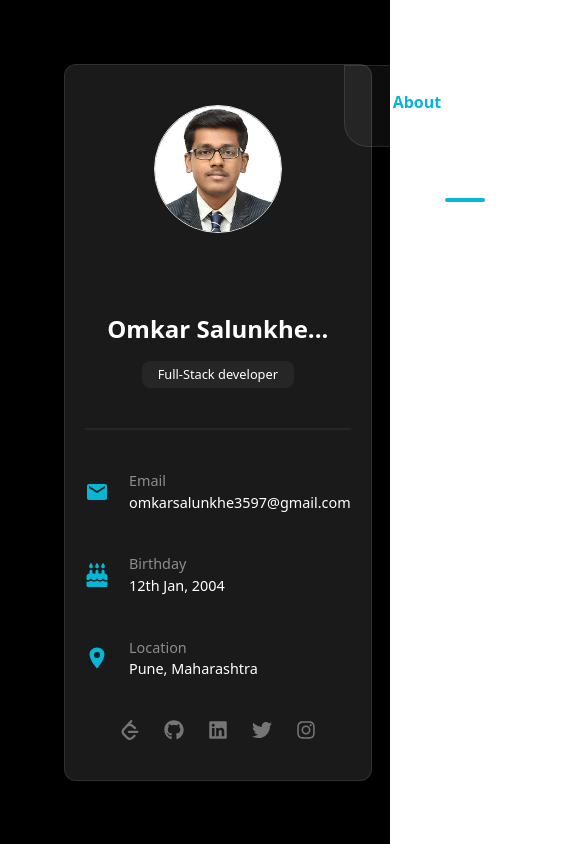
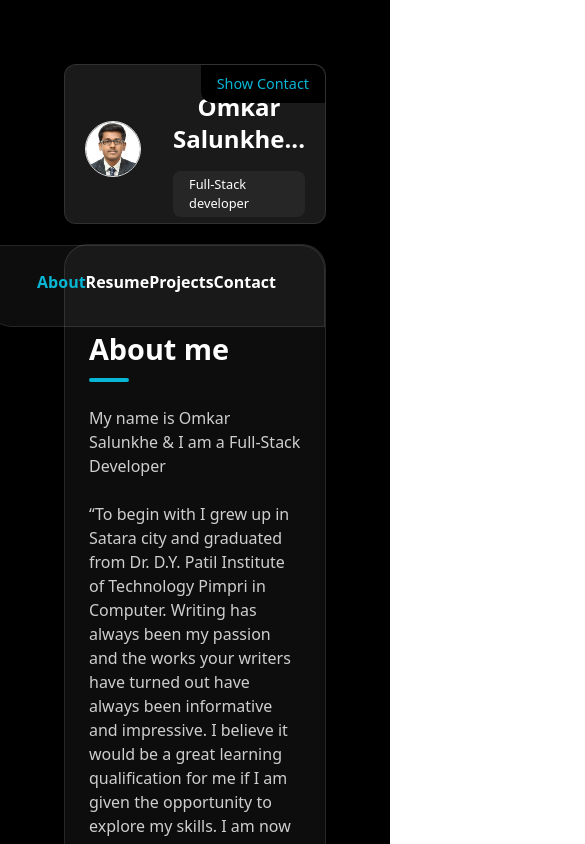
Before and after one commit to Omkar1201/Portfolio, a React (Create React App) app: page / in a window 390 px wide. Shown: the top 844 px of the page, 585 px wide, since content can reach past the window. Built offline with nearby package versions, Linux system fonts and the light colour scheme.

Commit message:
add Me.css file and some resoponsivness for tablet

```diff
--- a/src/App.css
+++ b/src/App.css
@@ -1,5 +1,11 @@
-::selection{
+::selection {
     /* background-color: #06b6d4; */
     background-color: #22d3ee;
     color: black;
 }
+
+@media (max-width: 1244px) {
+    .App{
+        display: block;
+    }
+}
--- a/src/App.js
+++ b/src/App.js
@@ -5,11 +5,8 @@ import Home from "./components/Home";
 function App() {
 	return (
 		<div className="App flex gap-12 bg-black p-16">
-
 			<Me />
 			<Home/>
-
-
 
 		</div>
 	);
--- /dev/null
+++ b/src/components/About.css
@@ -0,0 +1,3 @@
+@media (min-width: 1244px) {
+
+}
--- a/src/components/About.jsx
+++ b/src/components/About.jsx
@@ -36,7 +36,7 @@ const About = () => {
 				My Works
 			</motion.h2>
 
-			<div className='flex flex-wrap justify-center gap-8'>
+			<div className='flex flex-wrap justify-center gap-6'>
 				<motion.div
 					initial={{ opacity: 0, scale: 0.9 }}
 					animate={{ opacity: 1, scale: 1 }}
--- /dev/null
+++ b/src/components/Me.css
@@ -0,0 +1,28 @@
+@media (max-width: 1244px) {
+    .upperme {
+        width: 100%;
+        padding-top: 1rem;
+    }
+    .contact{
+        flex-direction: row;
+    }
+    .changemargin{
+        margin-top: 10px;
+    }
+    .profiledirection{
+        flex-direction: row;
+        justify-items: flex-start;
+        gap: 2rem;
+    }
+    .profilebtn{
+        display: block;
+    }
+    .upperme.expanded {
+        max-height: 50rem; /* Adjust this value based on your content's height */
+    }
+    .upperme {
+        overflow: hidden;
+        transition: max-height 0.5s ease;
+        max-height: 10rem; /* Initial max-height */
+    }
+}
--- a/src/components/Me.jsx
+++ b/src/components/Me.jsx
@@ -1,54 +1,63 @@
-import React from 'react'
-import myphoto from '../images/myphoto.jpg'
+import React, { useState } from 'react';
+import myphoto from '../images/myphoto.jpg';
 import { FaTwitter, FaGithub, FaInstagram, FaLinkedin } from 'react-icons/fa';
 import { SiLeetcode } from "react-icons/si";
 import { MdEmail } from "react-icons/md";
 import { FaCakeCandles } from "react-icons/fa6";
 import { IoLocationSharp } from "react-icons/io5";
+import './Me.css';
+
 export default function Me() {
+    const [isExpanded, setIsExpanded] = useState(false);
+
+    const toggleExpand = () => {
+        setIsExpanded(!isExpanded);
+    };
+
     return (
-        <div className='py-10 px-5  h-fit w-[23rem] border border-opacity-10 flex flex-col items-center bg-opacity-10 bg-white rounded-xl border-white'>
-            <div className=' '>
-                <img alt='Profile' src={myphoto} className=' w-[8rem] border border-opacity-10 rounded-full' />
+        <div className={`relative upperme py-10 mb-5 px-5 h-fit w-[23rem] border border-opacity-10 flex flex-col items-center bg-opacity-10 bg-white rounded-xl border-white ${isExpanded ? 'expanded' : 'collapsed'}`}>
+            <div className='flex w-full profiledirection flex-col items-center'>
+                <div className=''>
+                    <img alt='Profile' src={myphoto} className='w-[8rem] border border-opacity-10 rounded-full' />
                 </div>
-            <div className='mt-20'>
+                <div className='mt-20 changemargin'>
                     <h2 className='text-white text-2xl text-center font-semibold'>
                         Omkar Salunkhe...
                     </h2>
-            </div>
                     <div className='mt-4 text-[0.8rem] font-thin text-white px-4 py-1 rounded-lg w-fit bg-white bg-opacity-5'>
                         Full-Stack developer
                     </div>
+                </div>
+            </div>
             <div className='border m-10 w-full border-white border-opacity-5 '></div>
-
-            <div className='text-white flex flex-col gap-10'>
+            <div className='contact text-white flex flex-col gap-10'>
                 <div className='flex items-center gap-5'>
-                    <div className='text-cyan-500'><MdEmail size={24}/></div>
-                    <div className='text-[0.9rem] '>
-                        <div className=' text-opacity-50 text-white'>Email</div>
-                        <div className='  font-thin text-white'>omkarsalunkhe3597@gmail.com</div>
+                    <div className='text-cyan-500'><MdEmail size={24} /></div>
+                    <div className='text-[0.9rem]'>
+                        <div className='text-opacity-50 text-white'>Email</div>
+                        <div className='font-thin text-white'>omkarsalunkhe3597@gmail.com</div>
                     </div>
                 </div>
                 <div className='flex gap-5 items-center'>
-                    <div className=' text-cyan-500 to-black'><FaCakeCandles className='' size={24}/></div>
+                    <div className='text-cyan-500'><FaCakeCandles size={24} /></div>
                     <div className='text-[0.9rem]'>
-                        <div className=' text-opacity-50 text-white'>Birthday</div>
-                        <div className='  font-thin text-white'>12th Jan, 2004</div>
+                        <div className='text-opacity-50 text-white'>Birthday</div>
+                        <div className='font-thin text-white'>12th Jan, 2004</div>
                     </div>
                 </div>
                 <div className='flex gap-5 items-center'>
-                    <div className='text-cyan-500'><IoLocationSharp size={24}/></div>
+                    <div className='text-cyan-500'><IoLocationSharp size={24} /></div>
                     <div className='text-[0.9rem]'>
-                        <div className=' text-opacity-50 text-white'>Location</div>
-                        <div className='  font-thin text-white'>Pune, Maharashtra</div>
+                        <div className='text-opacity-50 text-white'>Location</div>
+                        <div className='font-thin text-white'>Pune, Maharashtra</div>
                     </div>
                 </div>
             </div>
             <div className="flex space-x-4 flex-wrap gap-2 mt-10 justify-center">
-                <a href='https://leetcode.com/omkarsalunkhe3597/' target='_blank' rel="noreferrer" className=" text-white text-opacity-40 duration-[0.5s] transition-all hover:text-cyan-500">
+                <a href='https://leetcode.com/omkarsalunkhe3597/' target='_blank' rel="noreferrer" className="text-white text-opacity-40 duration-[0.5s] transition-all hover:text-cyan-500">
                     <SiLeetcode size={20} />
                 </a>
-                <a href='https://github.com/Omkar1201' target='_blank' rel="noreferrer" className="text-white text-opacity-40 duration-[0.5s] transition-all hover:text-cyan-500   ">
+                <a href='https://github.com/Omkar1201' target='_blank' rel="noreferrer" className="text-white text-opacity-40 duration-[0.5s] transition-all hover:text-cyan-500">
                     <FaGithub size={20} />
                 </a>
                 <a href='https://www.linkedin.com/in/omkar-salunkhe-28784b214/' target='_blank' rel="noreferrer" className="text-white text-opacity-40 duration-[0.5s] transition-all hover:text-cyan-500">
@@ -61,6 +70,10 @@ export default function Me() {
                     <FaInstagram size={20} />
                 </a>
             </div>
+            <button onClick={toggleExpand} className=" absolute profilebtn hidden top-0 right-0 px-4 py-2 text-[0.9rem] bg-black text-cyan-500 rounded-bl-xl rounded-tr-xl">
+                {/* {isExpanded ? 'Show Less' : 'Show More'} */}
+                Show Contact
+            </button>
         </div>
-    )
+    );
 }
```
Lines whose indentation alone changed are shown as unchanged.
